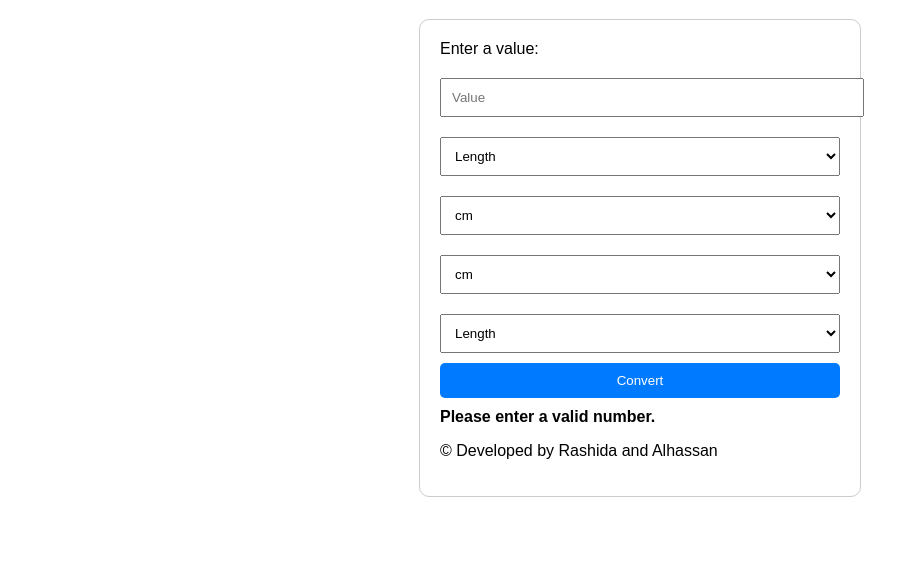
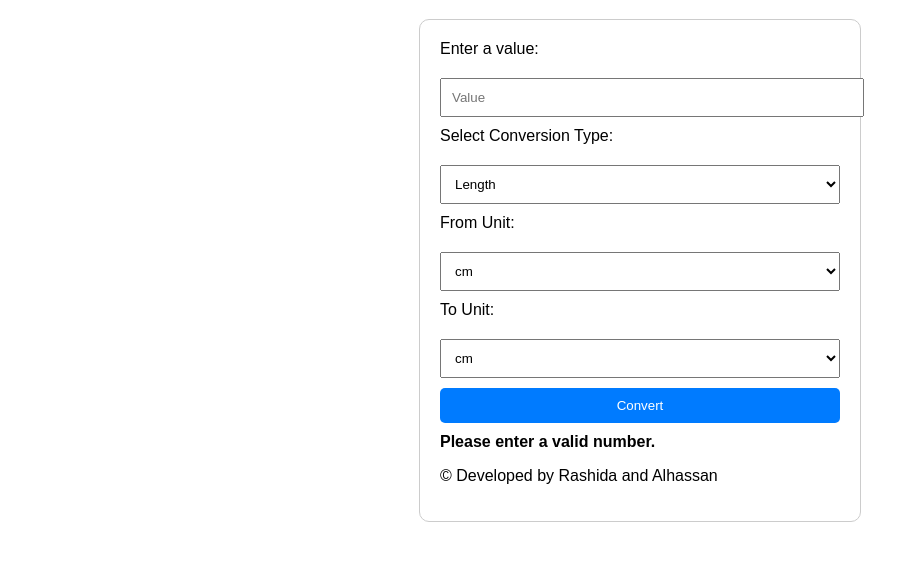
Before and after one commit to Deen-coder/Unit-conversion, a plain HTML site: page index.html in a window 1280 px wide. Shown: the part 61-622 px from the top of the page, without its empty margins (0-906 px from the left). Drawn offline with Linux system fonts and the light colour scheme.

Commit message:
Update index.html

```diff
--- a/index.html
+++ b/index.html
@@ -9,33 +9,19 @@
     <div class="converter">
         <label for="input">Enter a value:</label>
         <input type="number" id="input" placeholder="Value">
-        <select id="conversionType">
+
+        <label for="conversionType">Select Conversion Type:</label>
+        <select id="conversionType" onchange="updateUnits()">
             <option value="length">Length</option>
             <option value="temperature">Temperature</option>
+            <option value="weight">Weight</option>
         </select>
-        <select id="fromUnit">
-            <option value="cm">cm</option>
-            <option value="m">m</option>
-            <option value="in">in</option>
-            <option value="ft">ft</option>
-            <option value="celsius">°C</option>
-            <option value="fahrenheit">°F</option>
-            <option value="kelvin">K</option>
-        </select>
-        <select id="toUnit">
-            <option value="cm">cm</option>
-            <option value="m">m</option>
-            <option value="in">in</option>
-            <option value="ft">ft</option>
-            <option value="celsius">°C</option>
-            <option value="fahrenheit">°F</option>
-            <option value="kelvin">K</option>
-        </select>
-        <select id="conversionType">
-    <option value="length">Length</option>
-    <option value="temperature">Temperature</option>
-    <option value="weight">Weight</option>  <!-- New option for Weight -->
-</select>
+
+        <label for="fromUnit">From Unit:</label>
+        <select id="fromUnit"></select>
+
+        <label for="toUnit">To Unit:</label>
+        <select id="toUnit"></select>
 
         <button onclick="convert()">Convert</button>
         <p id="result"></p>
```
